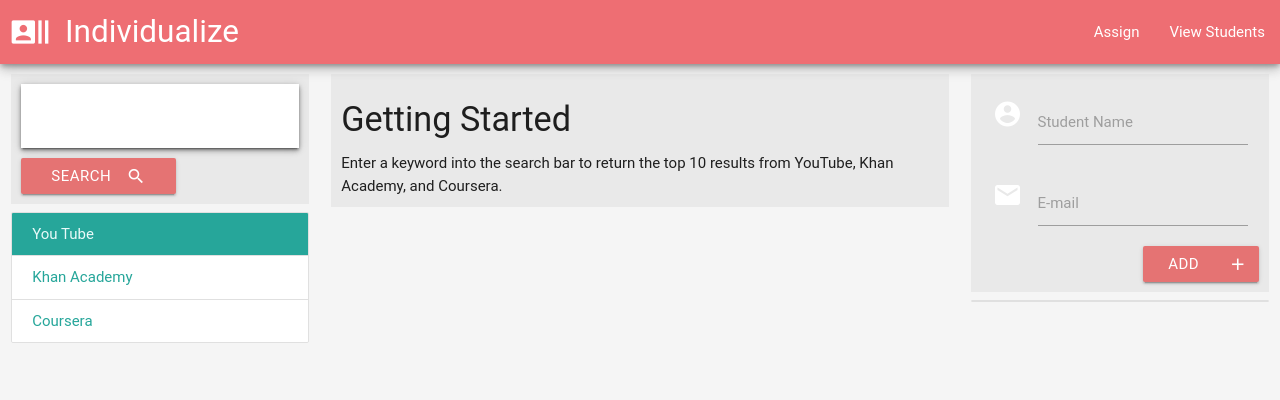
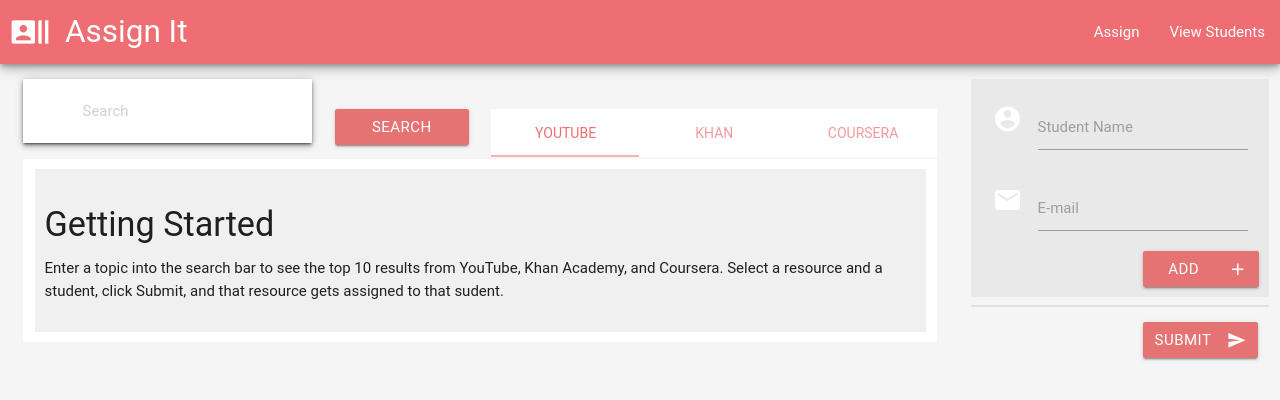
Before and after one commit to JustinRyanCarlson/Planning-for-Differentiation, a PHP site: page / in a window 1280 px wide. Shown: the top 400 px of the page. Run offline with PHP 8.4, Linux system fonts and the light colour scheme; some libraries are stand-ins or nearby versions; some web fonts are replaced.

Commit message:
Select 1 card and 1 student

```diff
--- a/assets/css/style.css
+++ b/assets/css/style.css
@@ -31,8 +31,8 @@ h2 {
     margin-bottom: 0px;
 }
 
-#submit-button {
-    margin-top: 10px;
+#search-button {
+    margin-top: 30px;
 }
 
 .panel {
@@ -51,16 +51,56 @@ h2 {
 }
 
 .preloader-wrapper {
-    margin: 250px 275px;
+    margin: 250px 430px;
 }
 
 .card-panel {
     padding-top: 10px;
     padding-bottom: 1px;
+    margin-bottom: 15px;
+    margin-top: 10px;
 }
-
-.active-card {}
 
 .delete:active {
     color: black;
 }
+
+.margin-top {
+    margin-top: 15px;
+}
+
+.margin-top-2 {
+    margin-top: 5px;
+}
+
+.tab-margin {
+    margin-top: 30px;
+}
+
+#tab-padding {
+    padding: 0px;
+}
+
+.selected-card {
+    background: gray;
+}
+
+.card-background {
+    background: white;
+    border-top: white;
+    margin: 0px 12px;
+}
+
+p {
+    padding-bottom: 20px;
+}
+
+h4 {
+    padding-top: 10px;
+}
+
+.panel-two {
+    background: rgba(204, 204, 204, 0.3);
+    padding: 10px;
+    margin: 10px auto;
+}
--- a/assets/javascript/api.js
+++ b/assets/javascript/api.js
@@ -1,4 +1,7 @@
 $(document).ready(function() {
+    //
+    // GLOBAL VARIABLES ==================================================================================
+    //
     var youtubeWatchURL = "https://www.youtube.com/watch?v=";
     var searchTerm = "";
     //
@@ -6,8 +9,8 @@ $(document).ready(function() {
     //
     // Hides preloader on page load
     $(".preloader-wrapper").hide();
-    // Submit button
-    $("#submit-button").on('click', function() {
+    // Search button
+    $("#search-button").on('click', function() {
         $(".getting-started").hide();
         $('#search-links').empty();
         $(".preloader-wrapper").show();
@@ -21,16 +24,13 @@ $(document).ready(function() {
         var clickedSite = $(this).attr('data-site');
         $('#search-links').empty();
         if (clickedSite === 'youtube') {
-            $(this).addClass('active');
-            $('[data-site="khan"], [data-site="coursera"]').removeClass('active');
+            $('ul.tabs').tabs();
             youtubeAPIRequest(searchTerm);
         } else if (clickedSite === 'khan') {
-            $(this).addClass('active');
-            $('[data-site="youtube"], [data-site="coursera"]').removeClass('active');
+            $('ul.tabs').tabs();
             youtubeKhanAPIRequest(searchTerm);
         } else {
-            $(this).addClass('active');
-            $('[data-site="khan"], [data-site="youtube"]').removeClass('active');
+            $('ul.tabs').tabs();
             courseraAPIRequest(searchTerm);
         }
         return false;
@@ -61,6 +61,7 @@ $(document).ready(function() {
             console.log(response);
             for (var i = 0; i < 10; i++) {
                 var newEntry = $('<div>').addClass('card-panel');
+                newEntry.attr('data-id', response.items[i].id.videoId);
                 $('<h5>').addClass('header').text(response.items[i].snippet.title).appendTo(newEntry);
                 var cardHorizontal = $('<div>').addClass('card horizontal');
                 var cardImg = $('<div>').addClass('card-image');
@@ -102,6 +103,7 @@ $(document).ready(function() {
             $(".preloader-wrapper").hide();
             for (var i = 0; i < 10; i++) {
                 var newEntry = $('<div>').addClass('card-panel');
+                newEntry.attr('data-id', response.items[i].id.videoId);
                 $('<h5>').addClass('header').text(response.items[i].snippet.title).appendTo(newEntry);
                 var cardHorizontal = $('<div>').addClass('card horizontal');
                 var cardImg = $('<div>').addClass('card-image');
@@ -144,6 +146,7 @@ $(document).ready(function() {
             $(".preloader-wrapper").hide();
             for (var i = 0; i < 10; i++) {
                 var newEntry = $('<div>').addClass('card-panel');
+                newEntry.attr('data-id', response.elements[i].name);
                 $('<h5>').addClass('header').text(response.elements[i].name).appendTo(newEntry);
                 var cardHorizontal = $('<div>').addClass('card horizontal');
                 var cardImg = $('<div>').addClass('card-image');
--- /dev/null
+++ b/assets/javascript/assign.js
@@ -0,0 +1,54 @@
+$(document).ready(function() {
+    //
+    // GLOBAL VARIABLES ==================================================================================
+    //
+    var database = firebase.database();
+    var materialClicked = false;
+    var materialId;
+    var studentObjKey;
+    var videosObj;
+    // var materialArray = [];
+    //
+    // CODE ==================================================================================
+    //
+    $(document.body).on('click', '.card-panel', function() {
+        if (materialClicked === false) {
+            materialClicked = true;
+            $(this).addClass('selected-card');
+            materialId = $(this).data('id');
+        } else {
+            $('.card-panel').removeClass('selected-card');
+            $(this).addClass('selected-card');
+            materialId = $(this).data('id');
+        }
+    });
+
+    $(document.body).on('click', '.collection-item', function() {
+        studentObjKey = $(this).attr('data-studentKey');
+        studentCounter = $(this).attr('data-counter');
+        String(studentObjKey);
+        console.log(studentObjKey);
+        $('.collection-item').removeClass('active');
+        $(this).addClass('active');
+    });
+
+    $('#submit-button').on('click', function() {
+
+        studentCounter++;
+        //var vidoesObj = object we get back from firebase
+        //add new video as new key value pair with key being counter value
+        console.log(studentCounter);
+        database.ref().child(studentObjKey).update({
+            counter: studentCounter
+        });
+        database.ref().on("value", function(snapshot) {
+            videosObj = snapshot.child(studentObjKey).val().videos;
+            console.log(videosObj);
+            videosObj[studentCounter] = materialId;
+            database.ref().child(studentObjKey).update({
+                videos: videosObj
+            });
+        });
+        $('.card-panel').removeClass('selected-card');
+    });
+});
--- a/assets/javascript/firebase.js
+++ b/assets/javascript/firebase.js
@@ -14,7 +14,6 @@ $(document).ready(function() {
     // GLOBAL VARIABLES ==================================================================================
     //
     var database = firebase.database();
-    var studentNum = 1;
     var pushKey;
     //
     // CODE ==================================================================================
@@ -27,10 +26,10 @@ $(document).ready(function() {
         snapshot.forEach(function(childSnapshot) {
             var name = childSnapshot.val().name;
             var keyFromDatabase = childSnapshot.val().key;
-            var studentElement = "<a href='#!' class='collection-item' data-studentKey='" + keyFromDatabase + "'><p><input type='checkbox' id='test" + studentNum + "'/><label for='test" + studentNum + "'>" + name + "</label><span class='right delete' data-keyDelete='" + keyFromDatabase + "'>X</span></p></a>";
+            var counter = childSnapshot.val().counter;
+            var videos = childSnapshot.val().videos;
             // var email = childSnapshot.val().email;
-            $('#student-list').append(studentElement);
-            studentNum++;
+            $('#student-list').append("<a href='#!' class='collection-item' data-studentKey='" + keyFromDatabase + "' data-counter='" + counter + "'>" + name + "<span class='right delete' data-keyDelete='" + keyFromDatabase + "'>X</span></a>");
         });
         // If it fails, cue error handling.
     }, function(errorObject) {
@@ -46,8 +45,9 @@ $(document).ready(function() {
             pushKey = database.ref().push({
                 name: name,
                 email: email,
-                videos: 'none',
-                key: 'none'
+                videos: {},
+                key: 'none',
+                counter: 0
             }).key;
             console.log(pushKey);
             database.ref().child(pushKey).update({
@@ -60,8 +60,9 @@ $(document).ready(function() {
             // Push to database and get key.
             pushKey = database.ref().push({
                 name: name,
-                videos: 'none',
-                key: 'none'
+                videos: {},
+                key: 'none',
+                counter: 0
             }).key;
             console.log(pushKey);
             database.ref().child(pushKey).update({
--- a/index.html
+++ b/index.html
@@ -15,7 +15,7 @@
     <nav class="z-depth-3 top-nav">
         <div class="nav-wrapper">
             <div class="brand-logo">
-                <i class="material-icons" id="logo">recent_actors</i>Individualize
+                <i class="material-icons" id="logo">recent_actors</i>Assign It
             </div>
             <ul id="nav-mobile" class="right hide-on-med-and-down">
                 <li><a href="index.html">Assign</a></li>
@@ -24,46 +24,50 @@
         </div>
     </nav>
     <div class="row">
-        <div class="col s3 m3 l3 left">
-            <div class="panel">
+        <div class="col s9 m9 l9 margin-top">
+            <div class="row">
+                <!-- Search Bar -->
+                <div class="col s4 m4 l4">
                     <nav>
                         <div class="nav-wrapper z-depth-2">
                             <form>
                                 <div class="input-field white search-bar">
-                                <input id="search-box" type="search" required>
-                                <label for="search-box"><i class="material-icons search-icons">search</i></label>
+                                    <input id="search-box" placeholder="Search" type="search" required>
+                                    <label for="search-box">
+                                        <i class="material-icons search-icons">search</i>
+                                    </label>
                                     <i class="material-icons search-icons">close</i>
                                 </div>
                             </form>
                         </div>
                     </nav>
-                <button id="submit-button" class="btn waves-effect waves-light red lighten-2" type="submit" name="action">
+                </div>
+                <!-- Search Button -->
+                <div class="col s2 m2 l2">
+                    <button id="search-button" class="btn waves-effect waves-light red lighten-2" type="submit" name="action">
                         Search
                         <i class="material-icons right">search</i>
                     </button>
                 </div>
-            <div class="collection">
-                <a data-site="youtube" class="collection-item site active">You Tube</a>
-                <a data-site="khan" class="collection-item site">Khan Academy</a>
-                <a data-site="coursera" class="collection-item site">Coursera</a>
+                <!-- Tabs -->
+                <div class="col s6 m6 l6 tab-margin">
+                    <div class="row">
+                        <div class="col s12" id="tab-padding">
+                            <ul class="tabs">
+                                <li class="tab col s4"><a data-site="youtube" class="site" href="#test1">YouTube</a></li>
+                                <li class="tab col s4"><a data-site="khan" class="site" href="#test2">Khan</a></li>
+                                <li class="tab col s4"><a data-site="coursera" class="site" href="#test3">Coursera</a></li>
+                            </ul>
+                        </div>
+                        <div id="test1" class="col s12"></div>
+                        <div id="test2" class="col s12"></div>
+                        <div id="test3" class="col s12"></div>
                     </div>
                 </div>
-        <div class="col s6 m6 l6">
-            <div id="search-links"></div>
-            <div class="panel getting-started">
-                <h4>Getting Started</h4>
-                <p>Enter a keyword into the search bar to return the top 10 results from YouTube, Khan Academy, and Coursera.</p>
             </div>
-            <!-- Modal Structure -->
-            <!--            <div id="modal1" class="modal bottom-sheet">
-                <div class="modal-content">
-                    <h4>Modal Header</h4>
-                    <p>A bunch of text</p>
-                </div>
-                <div class="modal-footer">
-                    <a href="#!" class=" modal-action modal-close waves-effect waves-green btn-flat">Agree</a>
-                </div>
-            </div> -->
+            <!-- Preloader -->
+            <div class="row">
+                <div class="col s12 m12 l12">
                     <div class="preloader-wrapper big active">
                         <div class="spinner-layer spinner-red-only">
                             <div class="circle-clipper left">
@@ -78,7 +82,18 @@
                         </div>
                     </div>
                 </div>
-        <div class="col s3 m3 l3 left">
+            </div>
+            <div class="row card-background">
+                <div class="col s12 m12 l12" id="search-links">
+                    <div class="panel-two">
+                        <h4>Getting Started</h4>
+                        <p>Enter a topic into the search bar to see the top 10 results from YouTube, Khan Academy, and Coursera. Select a resource and a student, click Submit, and that resource gets assigned to that sudent.</p>
+                    </div>
+                </div>
+            </div>
+        </div>
+        <!-- Student Panel -->
+        <div class="col s3 m3 l3 right margin-top-2">
             <div class="panel">
                 <div class="row">
                     <form action="submit">
@@ -108,10 +123,16 @@
             </div>
             <div class="row">
                 <div class="col s12" id="no-padding">
-                    <div class="collection">
-                        <form action="#" id="student-list">
-                        </form>
+                    <div class="collection" id="student-list"></div>
                 </div>
+            </div>
+            <!--   Submit Button -->
+            <div class="row">
+                <div class="col s12">
+                    <button id="submit-button" class="btn waves-effect waves-light red lighten-2 col s5 m5 l5 right" type="submit" name="action">
+                        Submit
+                        <i class="material-icons right">send</i>
+                    </button>
                 </div>
             </div>
         </div>
@@ -122,6 +143,7 @@
     <script src="https://cdnjs.cloudflare.com/ajax/libs/materialize/0.97.8/js/materialize.min.js"></script>
     <script type="text/javascript" src="assets/javascript/api.js"></script>
     <script type="text/javascript" src="assets/javascript/firebase.js"></script>
+    <script type="text/javascript" src="assets/javascript/assign.js"></script>
 </body>
 
 </html>
```
Lines whose indentation alone changed are shown as unchanged.
